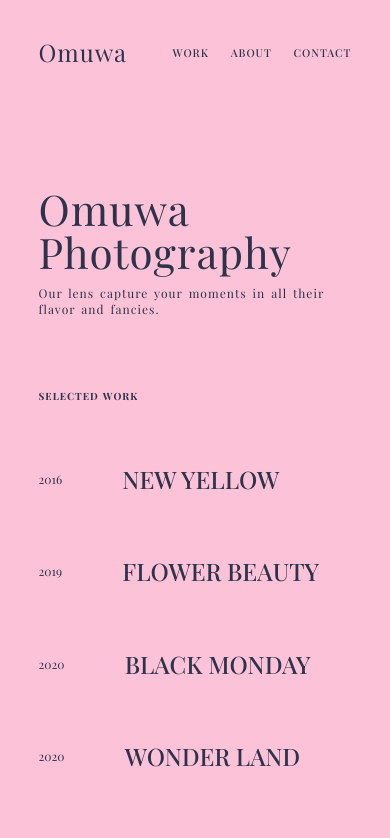
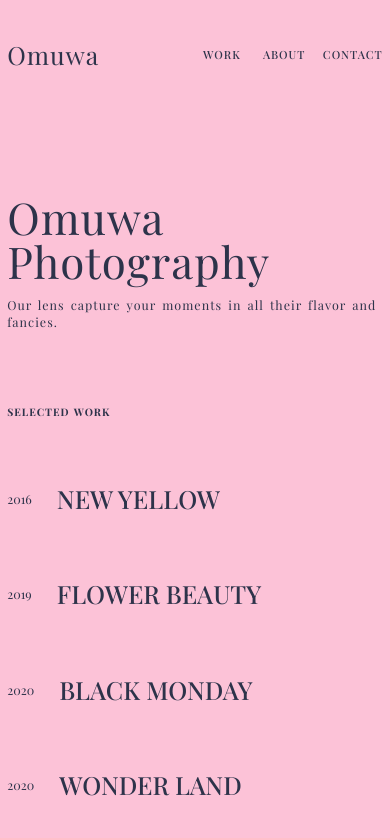
Before and after one commit to shokes/Omuwa-Photography, a React (Create React App) app: page / in a window 390 px wide. Shown: the top 838 px of the page. Built offline with nearby package versions, Linux system fonts and the light colour scheme.

Commit message:
responsiveness

```diff
--- a/src/index.css
+++ b/src/index.css
@@ -27,9 +27,9 @@ body {
 }
 
 .main-nav-lists {
-  text-decoration: none;
-  display: flex;
+  display: grid;
   gap: 1.8rem;
+  grid-template-columns: repeat(3, 1fr);
 }
 
 .nav-list {
@@ -177,10 +177,13 @@ h5 {
 }
 
 .selected-works-flex {
-  display: flex;
-  gap: 5rem;
+  display: grid;
+  gap: 2rem;
+
   align-items: center;
   margin-bottom: 5rem;
+
+  grid-template-columns: 6fr 94fr;
 }
 
 .selected-title {
@@ -277,7 +280,7 @@ h5 {
   }
 
   html {
-    font-size: 75.25%;
+    font-size: 78.25%;
   }
 
   .work-grid {
@@ -336,7 +339,11 @@ h5 {
 
 @media (max-width: 36em) {
   .container {
-    max-width: 26rem;
+    max-width: 30rem;
+  }
+
+  .main-nav-lists {
+    gap: 0;
   }
 
   .main-hero-text {
```
